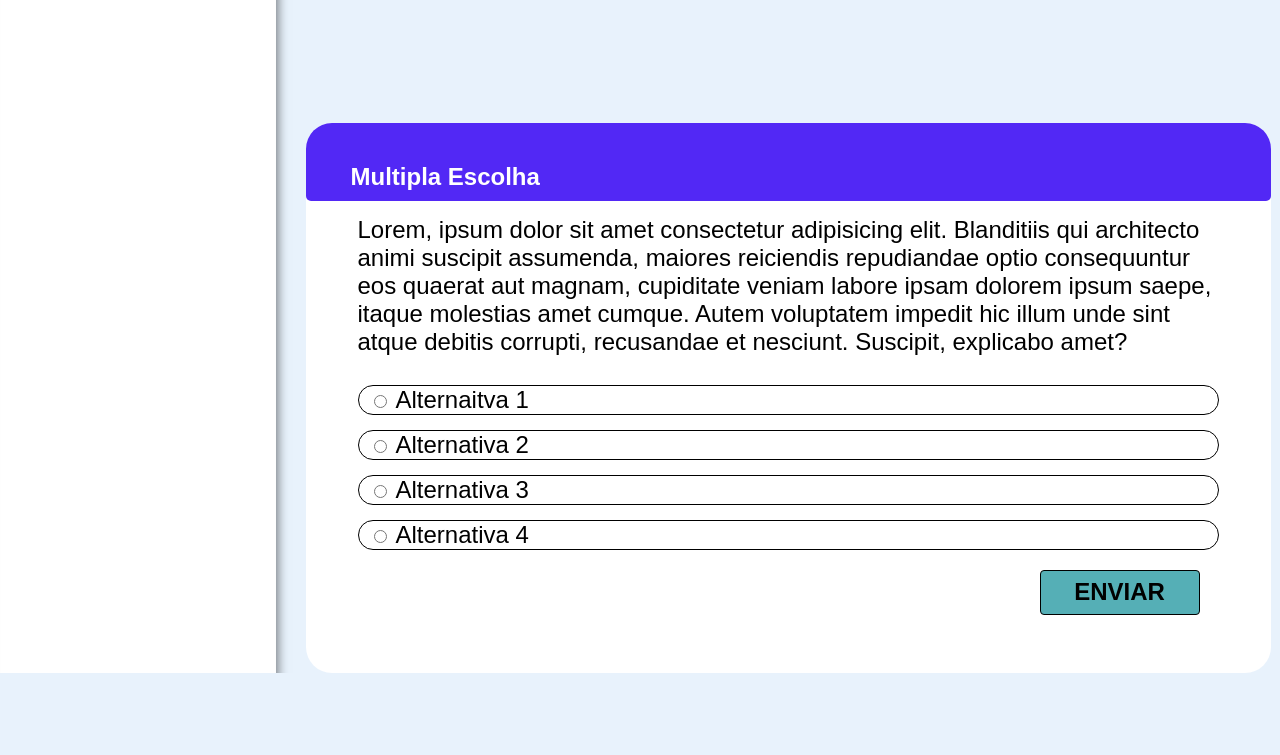
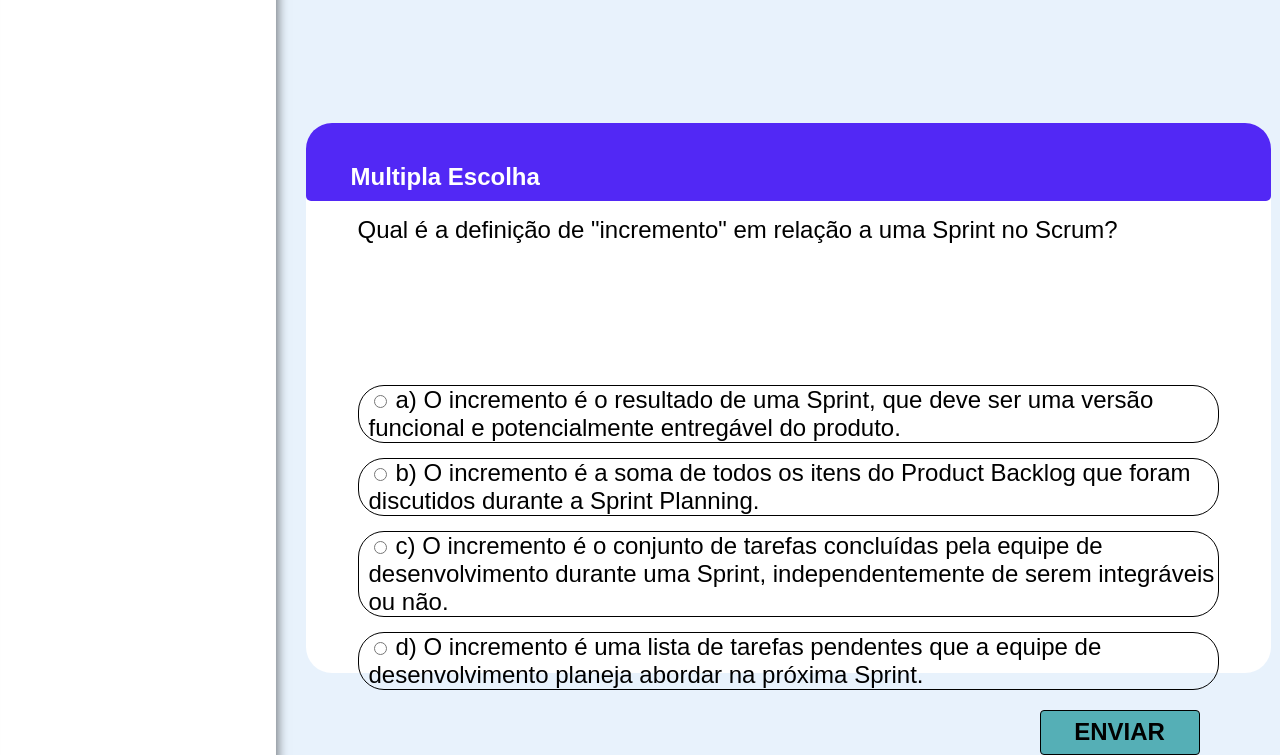
Before and after one commit to AvyaAquino/ADS-1-SEM-API, a Flask app: page /Incremento in a window 1280 px wide. Shown: the part 2176-2931 px from the top of the page. Before the commit the page ends 2849 px from the top, so only its background shows below. Run offline with Flask 3, Linux system fonts and the light colour scheme; some libraries are stand-ins or nearby versions.

Commit message:
docs: Adicionando texto questionário de Incremento

```diff
--- a/src/templates/Artefatos/Incremento.html
+++ b/src/templates/Artefatos/Incremento.html
@@ -228,29 +228,29 @@
             </div>
 
             <div class="perguntasTexto">
-                Lorem, ipsum dolor sit amet consectetur adipisicing elit. Blanditiis qui architecto animi suscipit assumenda, maiores reiciendis repudiandae optio consequuntur eos quaerat aut magnam, cupiditate veniam labore ipsam dolorem ipsum saepe, itaque molestias amet cumque. Autem voluptatem impedit hic illum unde sint atque debitis corrupti, recusandae et nesciunt. Suscipit, explicabo amet?
+                Qual é a definição de "incremento" em relação a uma Sprint no Scrum?
             </div>
 
             <div class="perguntasAlternativas">
                 <form>
-                    <div class="alternativas errada">
+                    <div class="alternativas" id="certa">
                         <input type="radio" name="resp">
-                        <label>Alternaitva 1</label><br>
+                        <label>a) O incremento é o resultado de uma Sprint, que deve ser uma versão funcional e potencialmente entregável do produto.</label><br>
                     </div>
 
                     <div class="alternativas errada">
                         <input type="radio" name="resp">
-                        <label>Alternativa 2</label><br>
+                        <label>b) O incremento é a soma de todos os itens do Product Backlog que foram discutidos durante a Sprint Planning.</label><br>
                     </div>
 
                     <div class="alternativas errada">
                         <input type="radio" name="resp">
-                        <label>Alternativa 3</label><br>
+                        <label>c) O incremento é o conjunto de tarefas concluídas pela equipe de desenvolvimento durante uma Sprint, independentemente de serem integráveis ou não.</label><br>
                     </div>
 
-                    <div class="alternativas" id="certa">
+                    <div class="alternativas errada">
                         <input type="radio" name="resp">
-                        <label>Alternativa 4</label><br>
+                        <label>d) O incremento é uma lista de tarefas pendentes que a equipe de desenvolvimento planeja abordar na próxima Sprint.</label><br>
                     </div>
                   </form>
             </div>
```
